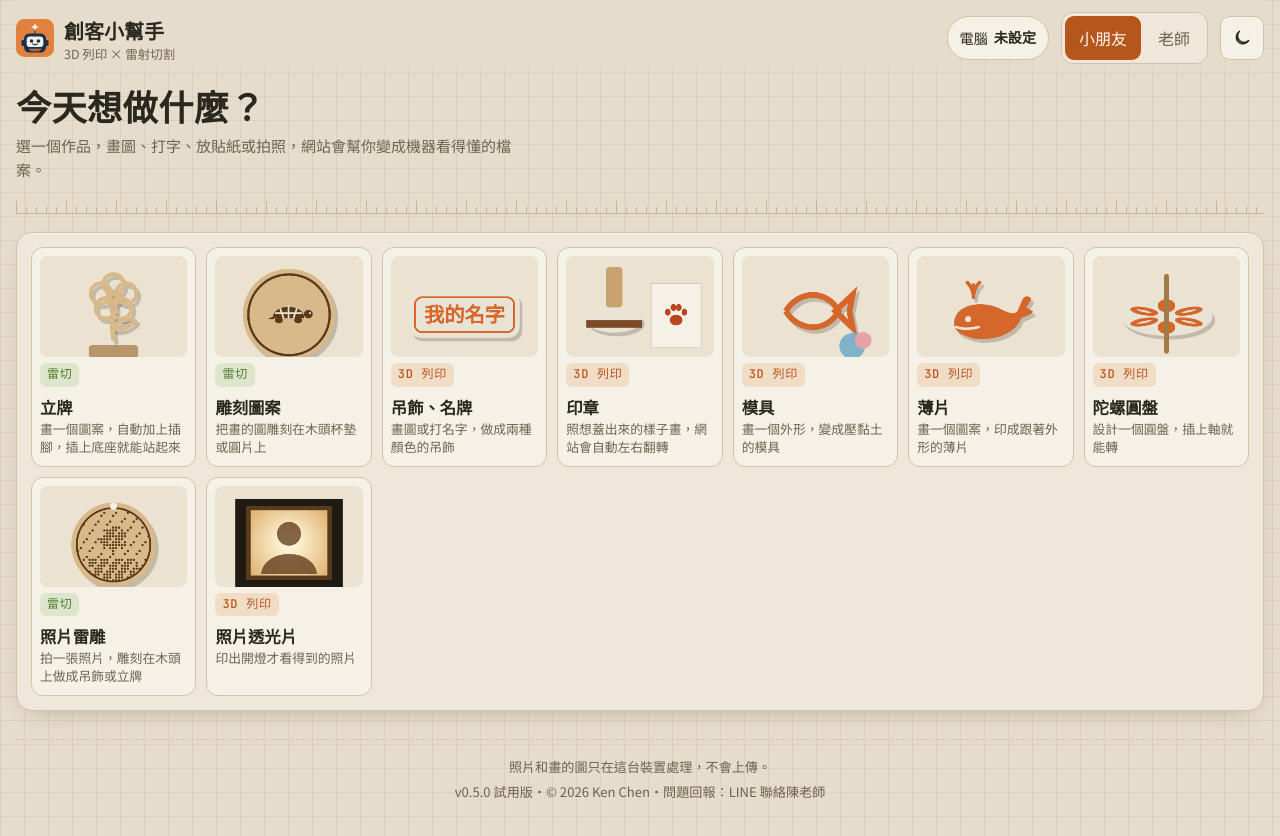
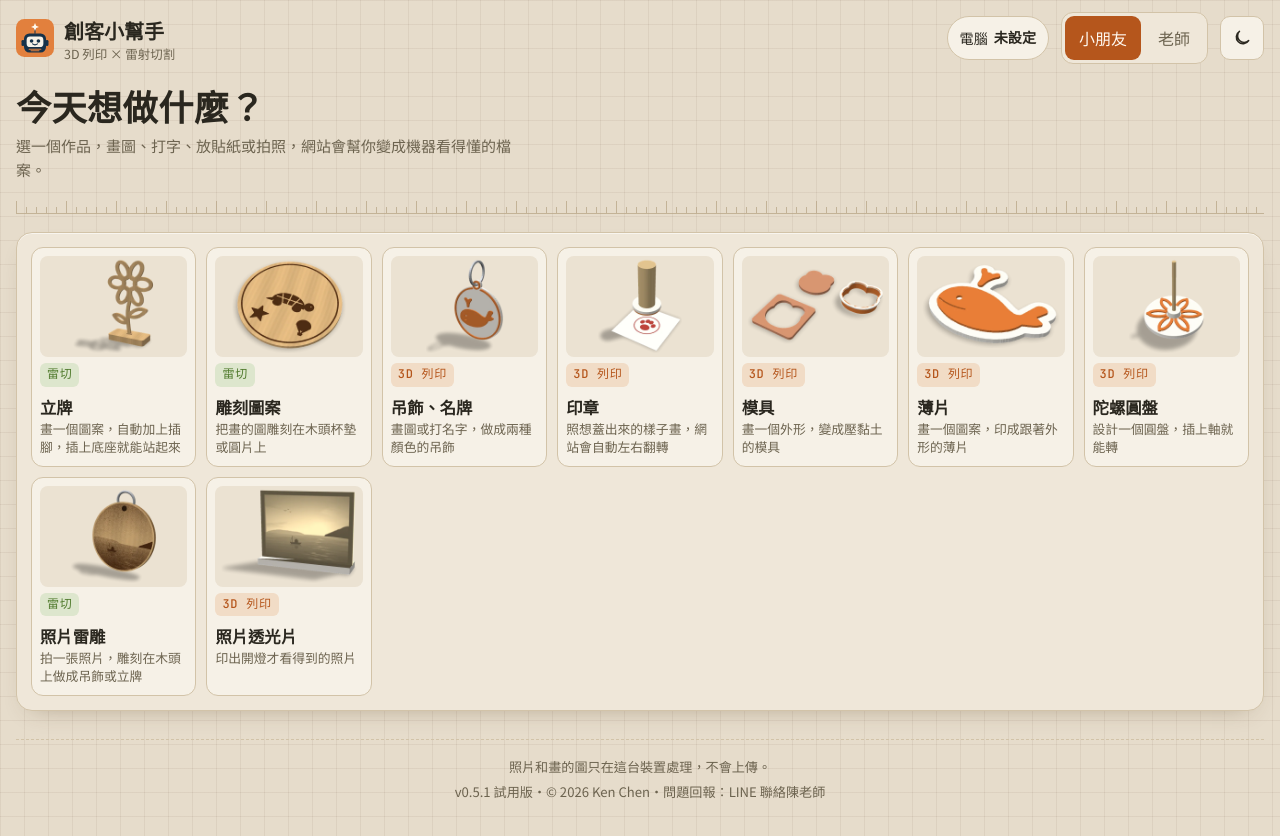
Before and after one commit to KenChen0728/maker-helper, a plain HTML site: page index.html in a window 1280 px wide. Drawn offline with Linux system fonts and the light colour scheme; a web font is replaced by a local one.

Commit message:
v0.5.1：作品卡片改成真正的成品圖；手機上的上方列不再蓋住卡片
- 9 個作品的卡片圖改用作品實際幾何算出來的成品圖（works/*.webp），圖片讀不到時改回畫的圖
- 照片雷雕、照片透光片的範例照片用程式畫的虛構海景，不用真人照片
- 上方列：手機上不黏住；平板、電腦往下捲時才加不透明底色和細線

Co-Authored-By: Claude Opus 5.5 <noreply@anthropic.com>
Claude-Session: https://claude.ai/code/session_015REqNdzSiPjaSx628du4Bu

```diff
--- a/index.html
+++ b/index.html
@@ -76,7 +76,9 @@ h1,h2,h3{font-family:var(--f-display);font-weight:700;margin:0;text-wrap:balance
 #app{max-width:1280px;margin:0 auto}
 
 /* ---------- top bar ---------- */
-.top{position:sticky;top:env(safe-area-inset-top,0px);z-index:20;display:flex;align-items:center;gap:12px;flex-wrap:wrap;padding:12px 0;background:linear-gradient(var(--bg) 70%,transparent)}
+.top{position:relative;z-index:20;display:flex;align-items:center;gap:12px;flex-wrap:wrap;padding:12px 0}
+/* 上方列：手機上會排成兩行，不黏在上面（不蓋到卡片）；畫面夠大才黏住，往下捲時才加不透明底色（橫跨整個畫面）和一條細線 */
+@media (min-width:760px) and (min-height:600px){.top{position:sticky;top:env(safe-area-inset-top,0px)}.scrolled .top{background:var(--bg);box-shadow:0 0 0 100vmax var(--bg),0 1px 0 100vmax var(--line);clip-path:inset(0 -100vmax -1px)}}
 .brand{display:flex;align-items:center;gap:10px;min-width:0;margin-right:auto;text-decoration:none;color:inherit;background:none;border:0;padding:0;text-align:left}
 .brand svg{flex:none}
 .brand b{font-family:var(--f-display);font-size:1.25rem;font-weight:700;white-space:nowrap}
@@ -106,7 +108,8 @@ h1,h2,h3{font-family:var(--f-display);font-weight:700;margin:0;text-wrap:balance
 .cards{display:grid;grid-template-columns:repeat(auto-fill,minmax(150px,1fr));gap:10px}
 .card{position:relative;display:flex;flex-direction:column;text-align:left;border:1px solid var(--line);background:var(--surface);border-radius:var(--r);padding:8px 8px 10px;min-width:0;color:var(--ink);transition:border-color .15s,transform .15s}
 .card:hover{border-color:var(--accent-line);transform:translateY(-1px)}
-.card canvas{width:100%;aspect-ratio:16/11;max-width:100%;border-radius:8px;background:var(--surface-2);display:block}
+.card canvas,.card .ph{width:100%;height:auto;aspect-ratio:16/11;max-width:100%;border-radius:8px;background:var(--surface-2);display:block}
+.card .ph{object-fit:contain}
 .card b{font-family:var(--f-display);font-size:1.02rem;margin-top:8px;line-height:1.3}
 .card span.d{font-size:.8rem;color:var(--muted);line-height:1.4;margin-top:2px}
 .card .meta{display:flex;flex-wrap:wrap;gap:4px;margin-top:6px}
@@ -341,7 +344,7 @@ textarea#textIn{font-size:1.4rem;min-height:84px;resize:vertical}
 <noscript><p style="padding:24px">這個網站需要開啟 JavaScript。</p></noscript>
 <script>
 "use strict";
-const APP_VERSION = "0.5.0";
+const APP_VERSION = "0.5.1";
 /* ===== raster: rectangular mm grids, masks, distance transforms, tracing ===== */
 /* Grid G: nx×ny cells, ppm cells per mm, W×H mm, origin at centre, y grows downward. */
 const R = (() => {
@@ -2601,6 +2604,7 @@ const Viewer = (() => {
   function mul(a, b) { const o = new Array(16); for (let i = 0; i < 4; i++) for (let j = 0; j < 4; j++) { let s = 0; for (let k = 0; k < 4; k++) s += a[k * 4 + j] * b[i * 4 + k]; o[i * 4 + j] = s; } return o; }
   /* backwards-compatible: static meshes with dx,dy offsets */
   function set(meshes, colors) { setScene(meshes.map(m => ({ tris: m.tris, tones: m.tones, flat: { pos: [m.dx || 0, -(m.dy || 0), 0], q: Q.id() } })), colors, { t: 1 }); }
+  /* 固定角度（做作品卡片的成品圖用）：不自動旋轉 */
   return { mount, set, setScene, setT, play, req, reset, ok: () => ok, t: () => T };
 })();
 
@@ -3472,9 +3476,17 @@ function go(id) {
 const root = () => document.getElementById("app");
 function render() { if (APP.card) renderMaker(); else if (APP.page) PAGES[APP.page](); else renderHome(); }
 
-function cardEl(c, big) {
+function thumbCanvas(c) {
   const cv = h("canvas", { width: 320, height: 220, "aria-hidden": "true" });
   try { CARDS.thumb(c, cv); } catch (e) {}
+  return cv;
+}
+function cardEl(c, big) {
+  let cv;
+  if (c.work) {  // 作品：真正的成品圖；圖片讀不到（例如沒有網路）就改用畫的
+    cv = h("img", { class: "ph", src: "works/" + c.id + ".webp", alt: "", width: 640, height: 440, loading: "lazy", decoding: "async" });
+    cv.onerror = () => { cv.onerror = null; cv.replaceWith(thumbCanvas(c)); };
+  } else cv = thumbCanvas(c);
   const pinned = APP.pins.includes(c.id);
   const el = h("button", { class: "card", onclick: e => { if (e.target.closest(".pin")) return; go(c.id); } }, cv,
     h("span", { class: c.m === "3d" ? "tag3d" : "taglaser" }, c.m === "3d" ? "3D 列印" : "雷切"),
@@ -4208,6 +4220,9 @@ setTimeout(() => {
 }, 300);
 setTimeout(checkUpdate, 3000); setInterval(checkUpdate, 30 * 60000);
 document.addEventListener("visibilitychange", () => { if (document.visibilityState === "visible") checkUpdate(); });
+/* 上方列黏住時，往下捲才加細線 */
+const onScroll = () => document.body.classList.toggle("scrolled", window.scrollY > 4);
+window.addEventListener("scroll", onScroll, { passive: true }); onScroll();
 
 </script>
 </body>
--- a/version.json
+++ b/version.json
@@ -1 +1 @@
-{"version": "0.5.0"}
+{"version": "0.5.1"}
```
Also changed, not shown: photo/index.html (+1 -1 lines), works/charm.webp (added), works/engrave.webp (added), works/mold.webp (added), works/photo3d.webp (added), works/photoL.webp (added), works/spin.webp (added), works/stampW.webp (added), works/stand.webp (added), works/thin.webp (added), 1 other file.
